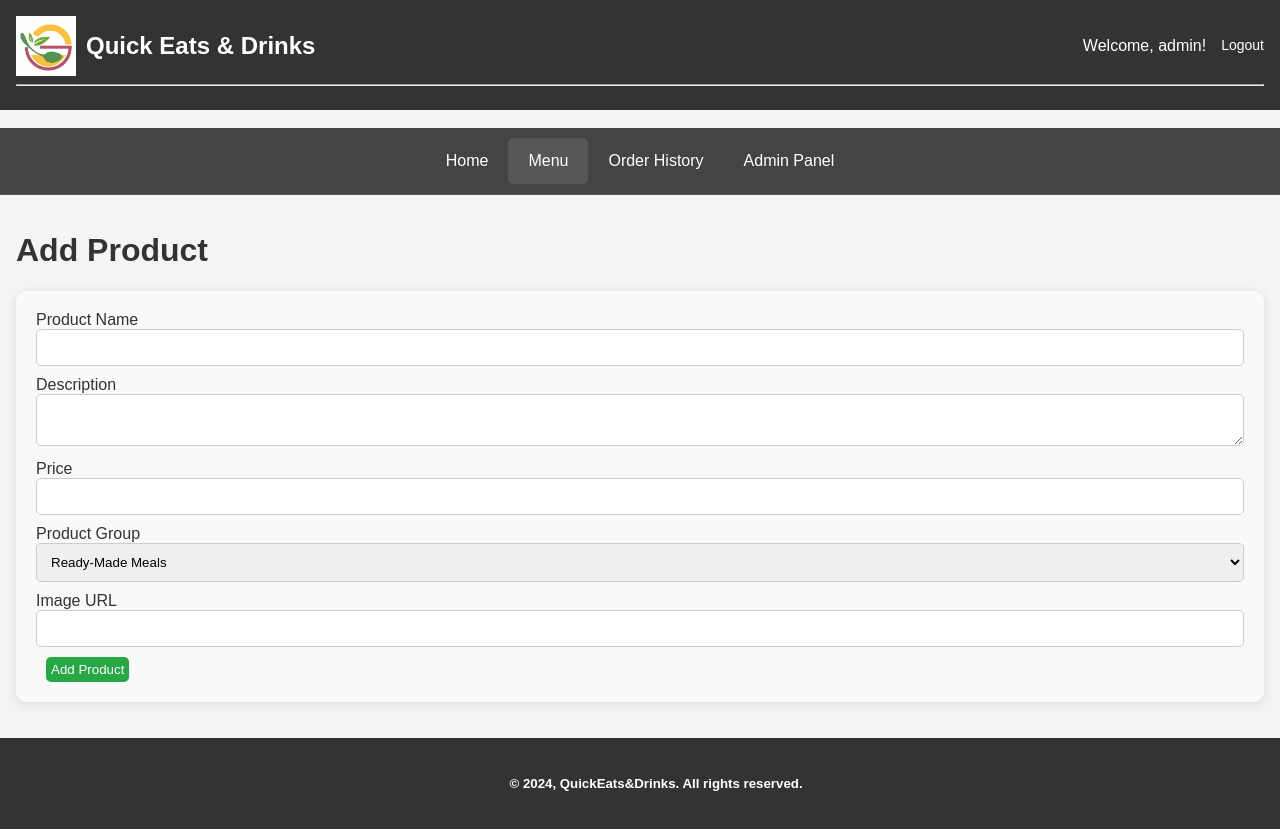
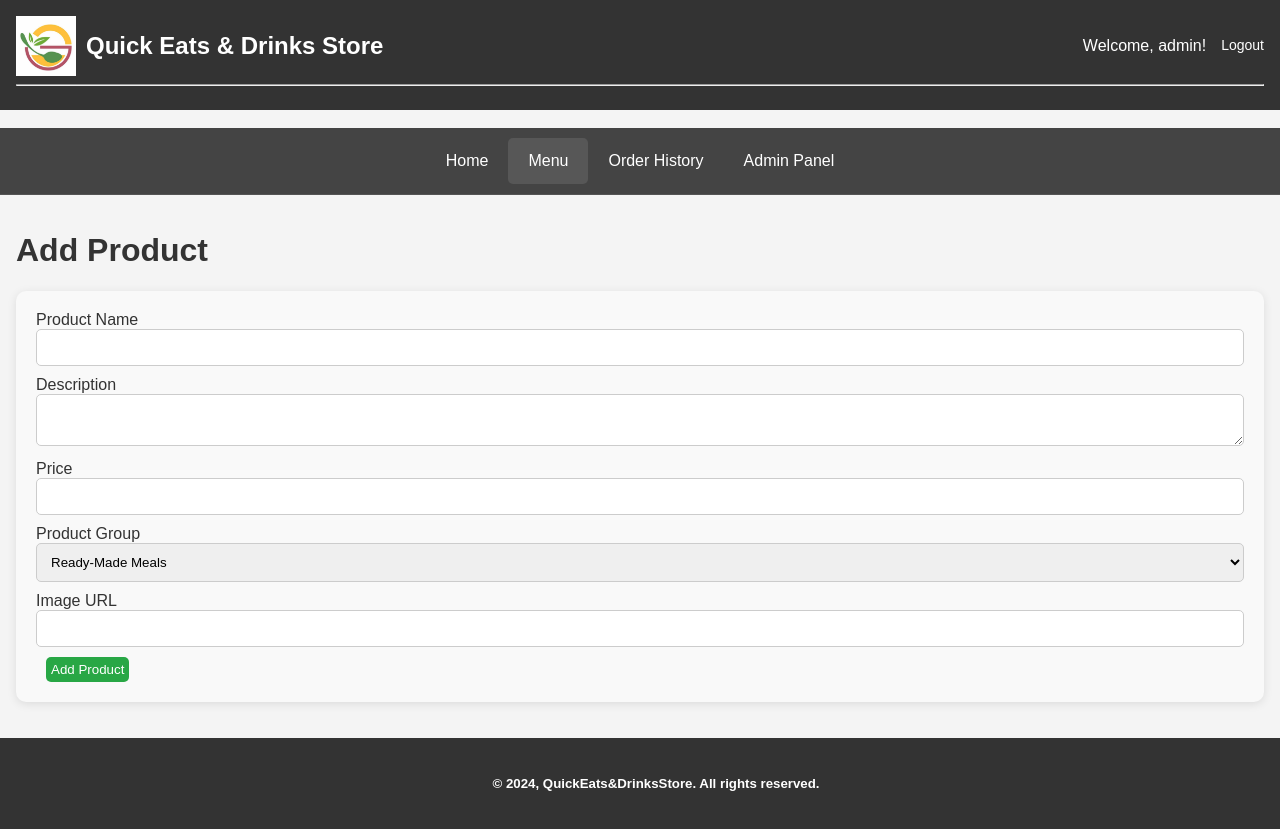
Before and after one commit to Isaac-Ndirangu-Muturi-749/Quick-Eats-and-Drinks, a Flask app: page /admin/products/add in a window 1280 px wide. Run offline with Flask 3, Linux system fonts and the light colour scheme; a user stored in the database is signed in; data comes from the database, SQL or seed files in the repository.

Commit message:
Update base.html

```diff
--- a/app/templates/base.html
+++ b/app/templates/base.html
@@ -3,7 +3,7 @@
 <head>
     <meta charset="UTF-8">
     <meta name="viewport" content="width=device-width, initial-scale=1.0">
-    <title>QuickEats&Drinks</title>
+    <title>QuickEats&DrinksStore</title>
     <link rel="stylesheet" href="{{ url_for('static', filename='css/styles.css') }}">
     <link rel="stylesheet" href="{{ url_for('static', filename='css/base.css') }}">
     <link rel="stylesheet" href="{{ url_for('static', filename='css/menu.css') }}">
@@ -16,8 +16,8 @@
     <header id="header" class="mainHeader">
         <div class="header-content">
             <div class="header-logo">
-                <img src="{{ url_for('static', filename='images/logo.png') }}" alt="QuickEats&Drinks Logo" class="logo-img">
-                <h1>Quick Eats & Drinks</h1>
+                <img src="{{ url_for('static', filename='images/logo.png') }}" alt="QuickEats&DrinksStore Logo" class="logo-img">
+                <h1>Quick Eats & Drinks Store</h1>
             </div>
             <div class="header-links">
                 {% if current_user.is_authenticated %}
@@ -52,7 +52,7 @@
         {% block content %}{% endblock %}
     </main>
     <footer class="footer">
-        <h5>&copy; 2024, QuickEats&Drinks. All rights reserved.</h5>
+        <h5>&copy; 2024, QuickEats&DrinksStore. All rights reserved.</h5>
     </footer>
 </body>
 </html>
```
